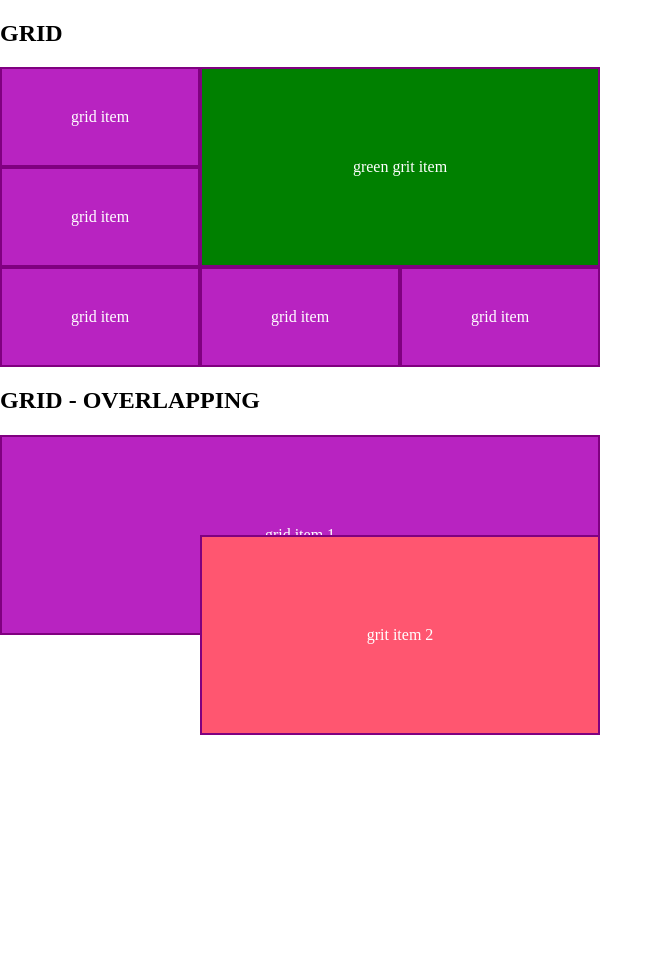
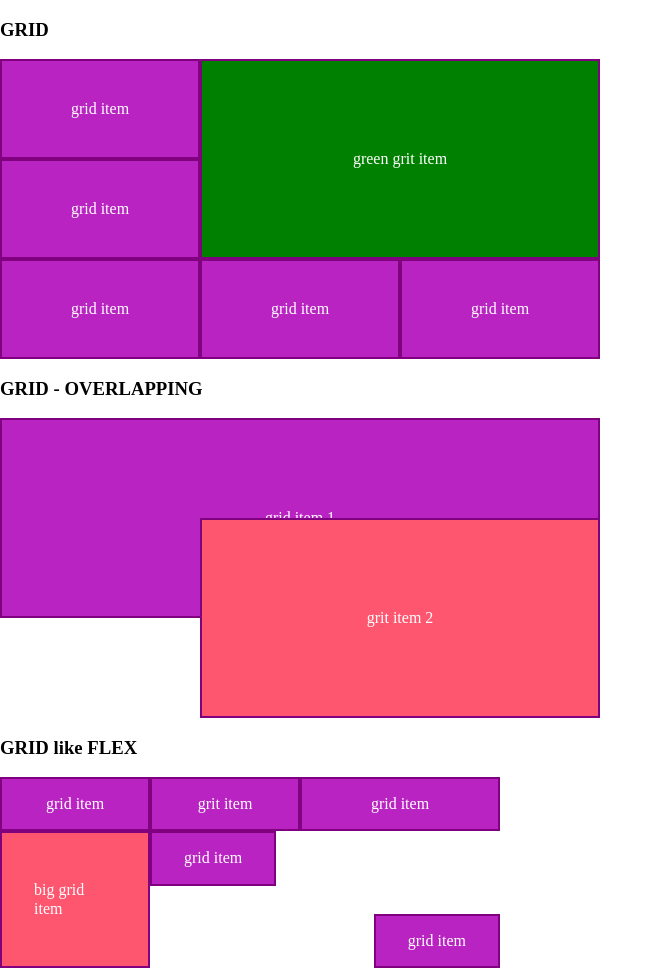
Before and after one commit to PetrValenta92/css-grid, a website built with Vite: page index.html in a window 1280 px wide. Shown: the whole page, without its empty margins (0-663 px from the left). Before the commit the page ends 800 px from the top, so only its background shows below. Built offline with nearby package versions, Linux system fonts and the light colour scheme.

Commit message:
Add similarities to flexbox

```diff
--- a/css/style.css
+++ b/css/style.css
@@ -52,3 +52,28 @@
   grid-column: 2 / span 2;
   grid-row: 2 / span 2;
 }
+
+/* GRID == FLEX? */
+
+.grid-flex {
+  display: grid;
+  grid-template-columns: 150px 150px 200px;
+
+  /* justify-items: center; */
+  /* align-items: center; */
+}
+
+.big {
+  padding: 3rem 2rem;
+  background-color: #FF5670;
+}
+
+.start {
+  align-self: start;
+  justify-self: start;
+}
+
+.end {
+  align-self: end;
+  justify-self: end;
+}
--- a/index.html
+++ b/index.html
@@ -12,7 +12,7 @@
     <meta name="viewport" content="width=device-width, initial-scale=1.0" />
   </head>
   <body>
-    <div><h2>GRID</h2></div>
+    <div><h3>GRID</h3></div>
     <div class="grid">
       <div class="grid-item">grid item</div>
       <div class="grid-item green">green grit item</div>
@@ -21,10 +21,19 @@
       <div class="grid-item">grid item</div>
       <div class="grid-item">grid item</div>
     </div>
-    <div><h2>GRID - OVERLAPPING</h2></div>
+    <div><h3>GRID - OVERLAPPING</h3></div>
     <div class="grid">
       <div class="grid-item one">grid item 1</div>
       <div class="grid-item two">grit item 2</div>
     </div>
+    <div><h3>GRID like FLEX</h3></div>
+    <div class="grid-flex">
+      <div class="grid-item">grid item</div>
+      <div class="grid-item">grit item</div>
+      <div class="grid-item">grid item</div>
+      <div class="grid-item big">big grid item</div>
+      <div class="grid-item start">grid item</div>
+      <div class="grid-item end">grid item</div>
+    </div>
   </body>
 </html>
```
